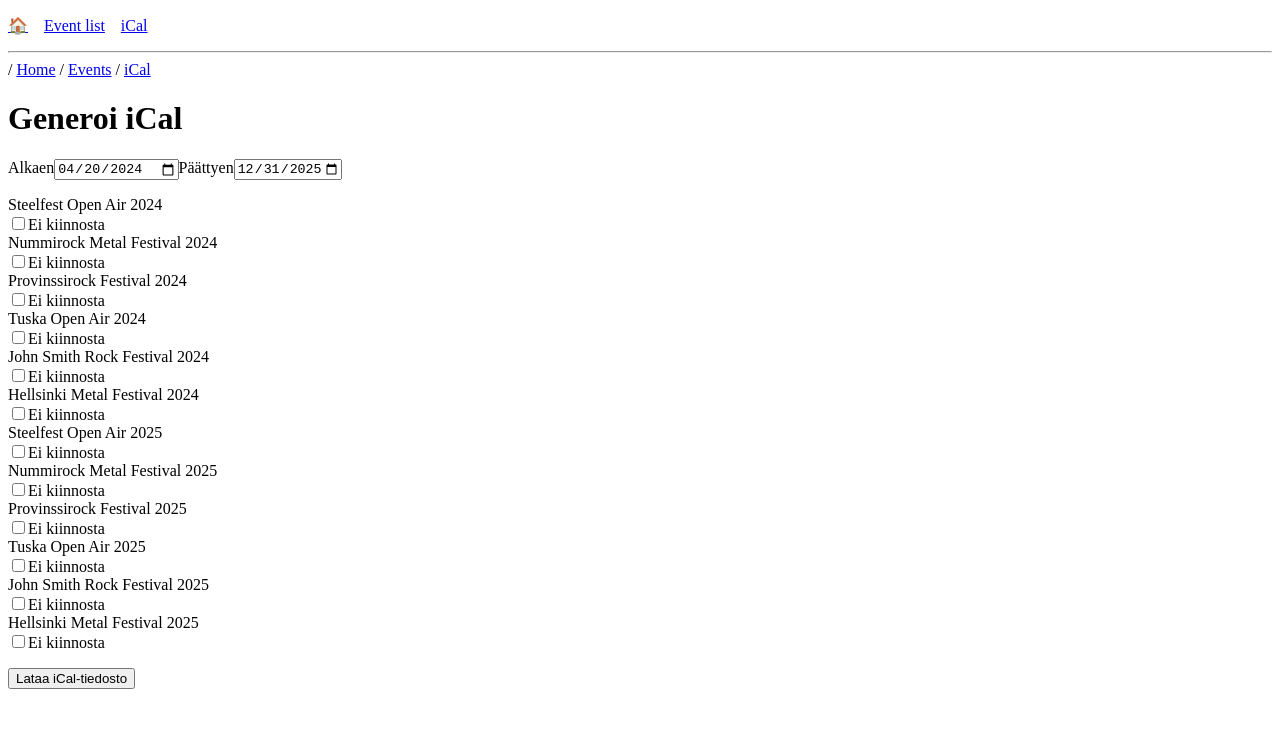
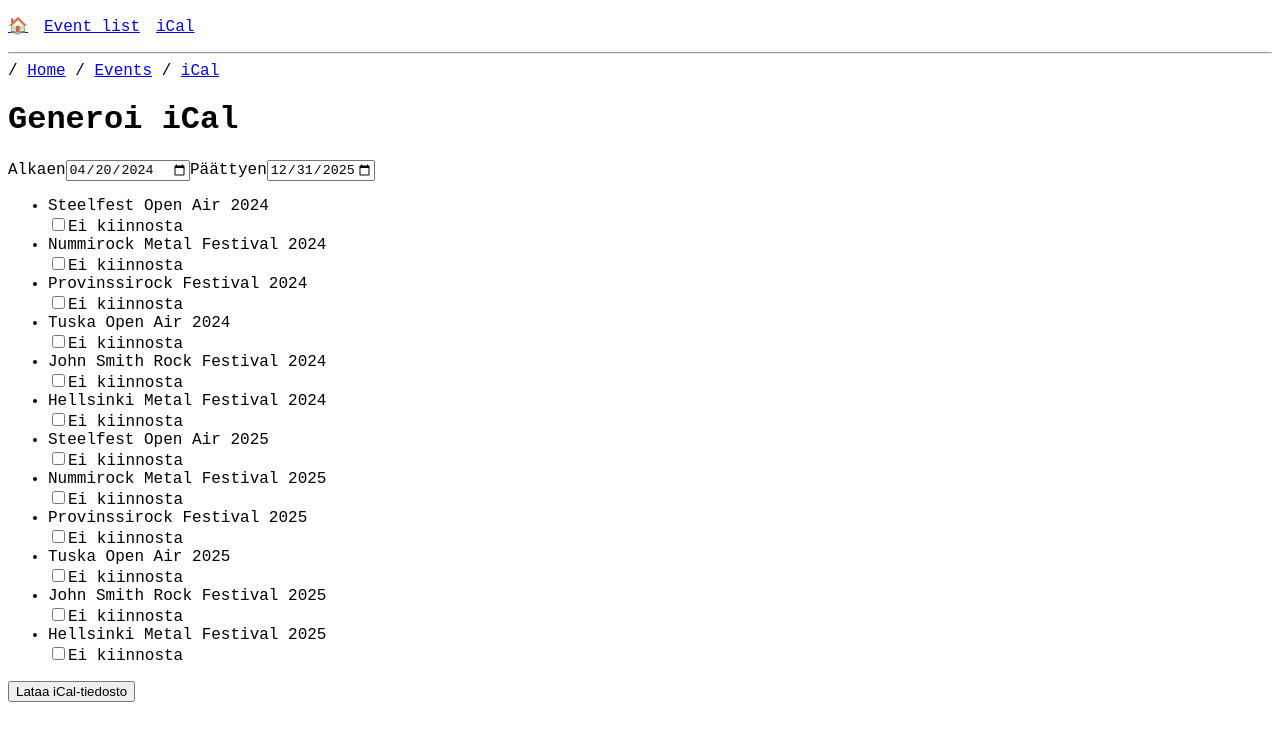
Before and after one commit to taasko/jamit-app, a React (Vite) app: page /events/ical in a window 1280 px wide. Shown: the top 740 px of the page. Built offline with nearby package versions, Linux system fonts and the light colour scheme.

Commit message:
refactor: import global css as module

```diff
--- a/src/Root.tsx
+++ b/src/Root.tsx
@@ -1,7 +1,7 @@
 import { Outlet } from "react-router-dom";
 import Nav from "./Nav/Nav.tsx";
 import Breadcrumbs from "./Nav/Breadcumbs.tsx";
-import "./global.css";
+import "./global.module.css";
 
 export default function Root() {
   return (
--- a/src/global.css
+++ /dev/null
@@ -1,4 +0,0 @@
-.unstyled-ul {
-  list-style-type: none;
-  padding-left: 0;
-}
--- /dev/null
+++ b/src/global.module.css
@@ -0,0 +1,16 @@
+body {
+  font-family:
+    Courier New,
+    Courier,
+    monospace,
+    sans-serif;
+}
+
+.unstyled-ul {
+  list-style-type: none;
+  padding-left: 0;
+}
+
+.line-through {
+  text-decoration: line-through;
+}
```
